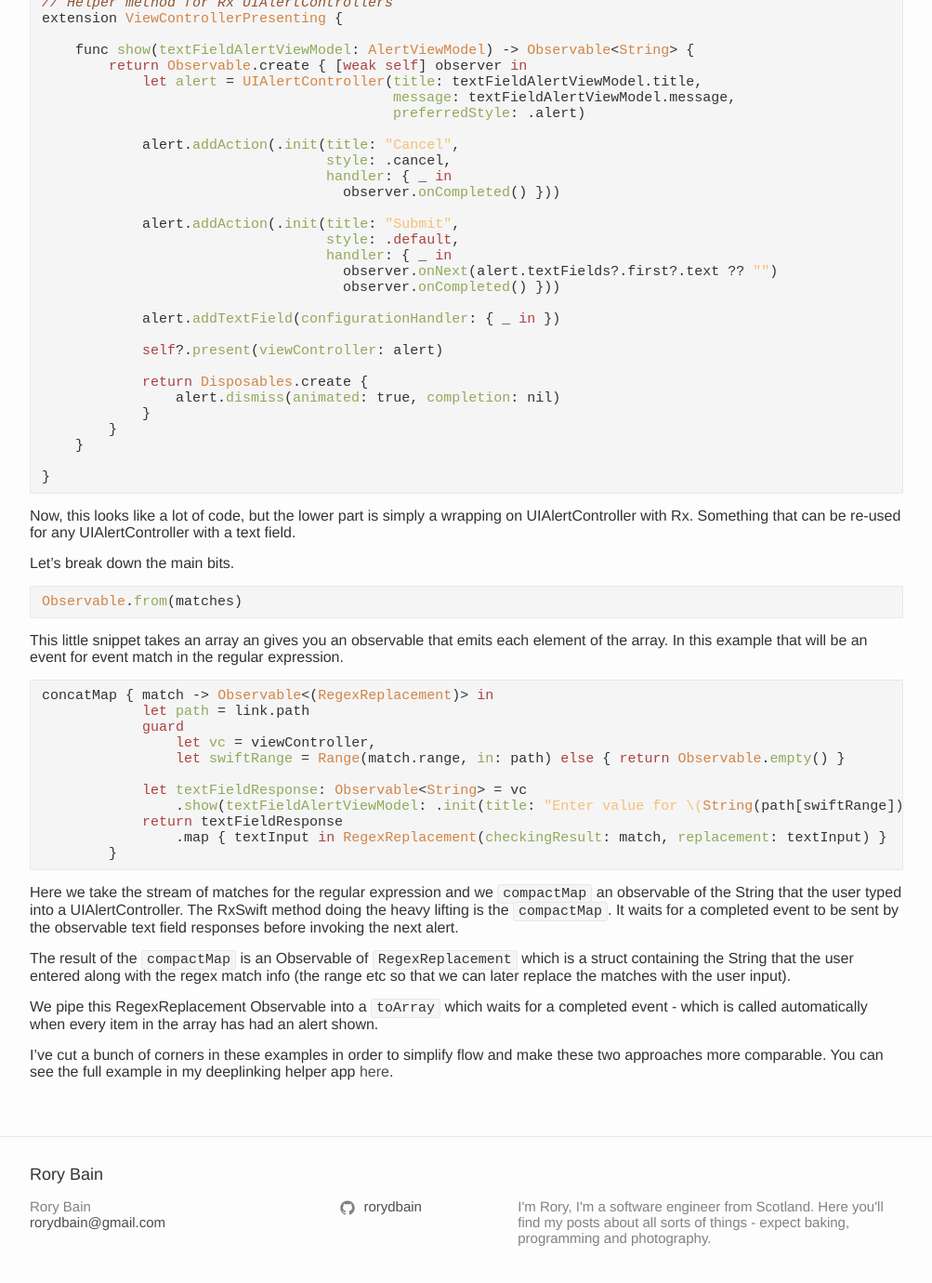
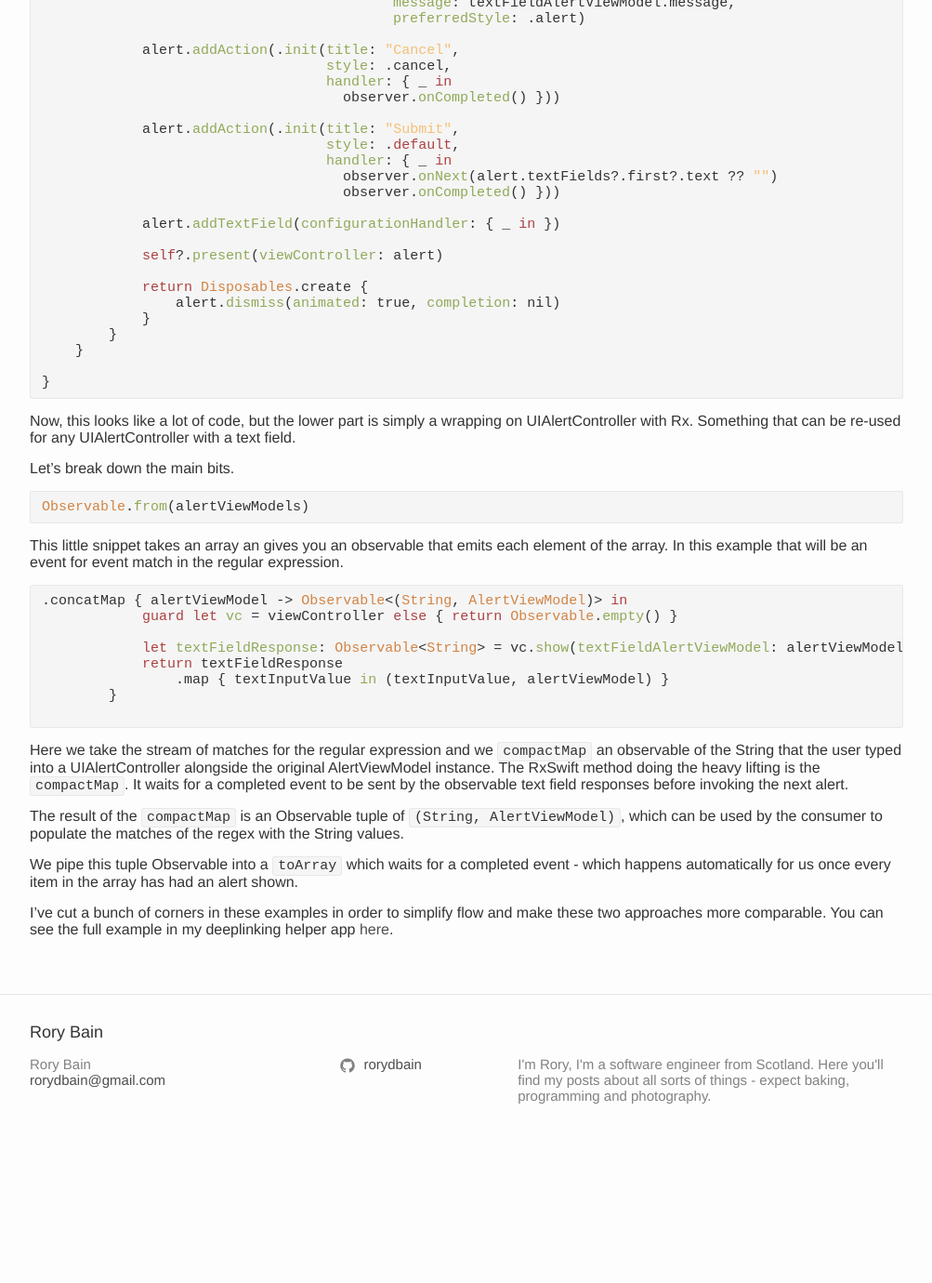
Before and after one commit to rorydbain/rorydbain.github.io, a Jekyll site: the page built from _posts/2018-11-19-rxswift-alerts.markdown, in a window 1280 px wide and 1400 px high, scrolled down 1528 px. Shown: the top 1380 px of the window at 93% size, without its empty margins (138-1141 px from the left). Built offline with Jekyll 4.4.1, drawn with Linux system fonts in a browser that asks for light colours; comment, search, counter and statistics services are not loaded; after the commit the page ends 2775 px from its top, so only the background shows below that; some of the changed text lies outside the part shown.

Commit message:
updating rubbish I wrote

````diff
--- a/_posts/2018-11-19-rab-microlight.markdown
+++ b/_posts/2018-11-19-rab-microlight.markdown
@@ -4,7 +4,7 @@ title:  "Rab Microlight Alpine"
 date:   2018-11-19 09:16:00 +0000
 categories: reviews
 ---
-I recently purchased the Rab Microlight Alpine down jacket. Like with my Arcteryx jacket, I thought it might be helpful for others for me to share my opinions and some pictures as there’s limited info or decent pictures of these products online.
+I recently purchased the Rab Microlight Alpine down jacket. Like with my Arcteryx jacket, I thought it might be helpful to others if I shared my opinions and some pictures as there’s limited info or pictures outside of those by the manufacturer online.
 
 I chose this garment to replace a North Face Thermo Ball jacket that my brother has adopted to be his own. The Rab number uses real down and is noticeably warmer than the synthetic insulation of the North Face. That being said, the Rab fits slimmer which certainly helps to keep the warm in.
 
@@ -14,4 +14,8 @@ The jacket comes branded with a small Nikwax - the waterproofing company - logo
 
 Like the Arcteryx, this jacket has both a good hood and a soft microfibre-like material on the inside of the zip. There’s even a small sleeping bag like case that Rab provide for you to pack the jacket away into. Some jackets I have tried have the ability to pack away into their own pockets which defeats the need to keep track of a little bag that I will inevitably lose.
 
+The jacket doesn't pack away /that/ small but it's so light that you don't notice on your person that much.
+
+I went for size Medium and I'm happy with the fit. I'm just shy of 6'2. Feel free to send me any questions, I'll try and remember to add more pictures when I get some.
+
 ![Rab Microlight]({{ "/assets/rab_2.jpeg" | absolute_url }})
--- a/_posts/2018-11-19-rxswift-alerts.markdown
+++ b/_posts/2018-11-19-rxswift-alerts.markdown
@@ -16,20 +16,20 @@ protocol AlertPresenting: class {
 }
 
 protocol MultipleAlertControllerOutput: class {
-    func didFinishDisplayingAlerts(withChoices choices: [String: AlertViewModel])
+    func didFinishDisplayingAlerts(withChoices choices: [(String, AlertViewModel)])
 }
 
 class MultipleAlertController {
 
     private var iterations = 0
     private var viewModels = [AlertViewModel]()
-    private var results = [String: AlertViewModel]()
+    private var results = [(String, AlertViewModel)]()
     private weak var alertPresenter: AlertPresenting?
     weak var output: MultipleAlertControllerOutput?
 
     func display(alerts alertViewModels: [AlertViewModel]) {
         self.iterations = 0
-        self.results = [:]
+        self.results = []
         self.viewModels = alertViewModels
         self.showNextAlert()
     }
@@ -55,26 +55,16 @@ Now this isn’t necessarily bad, but having to keep track of or reset state can
 ```swift
 import RxSwift
 
-protocol ViewControllerPresenting: class {
-    func present(viewController: UIViewController)
-}
-static func populateParameters(for link: Link, presentingAlertFrom viewController: ViewControllerPresenting?) -> Observable<[RegexReplacement]> {
-    let paramRegex = "\\$\\{(.*?)\\}" // e.g. /pickem/${tournamentId}
-    let matches = try! NSRegularExpression(pattern: paramRegex)
-        .matches(in: link.path, options: [], range: NSRange(link.path.startIndex..., in: link.path))
+func populateParameters(for alertViewModels: [AlertViewModel], presentingAlertFrom viewController: ViewControllerPresenting?) -> Observable<[RegexReplacement]> {
 
     return Observable
-        .from(matches)
-        .concatMap { match -> Observable<(RegexReplacement)> in
-            let path = link.path
-            guard
-                let vc = viewController,
-                let swiftRange = Range(match.range, in: path) else { return Observable.empty() }
+        .from(alertViewModels)
+        .concatMap { alertViewModel -> Observable<(String, AlertViewModel)> in
+            guard let vc = viewController else { return Observable.empty() }
 
-            let textFieldResponse: Observable<String> = vc
-                .show(textFieldAlertViewModel: .init(title: "Enter value for \(String(path[swiftRange]))", message: nil))
+            let textFieldResponse: Observable<String> = vc.show(textFieldAlertViewModel: alertViewModel)
             return textFieldResponse
-                .map { textInput in RegexReplacement(checkingResult: match, replacement: textInput) }
+                .map { textInputValue in (textInputValue, alertViewModel) }
         }
         .toArray()
 }
@@ -119,28 +113,25 @@ Now, this looks like a lot of code, but the lower part is simply a wrapping on U
 Let’s break down the main bits.
 
 ```swift
-Observable.from(matches)
+Observable.from(alertViewModels)
 ```
 This little snippet takes an array an gives you an observable that emits each element of the array. In this example that will be an event for event match in the regular expression.
 
 ```swift
-concatMap { match -> Observable<(RegexReplacement)> in
-            let path = link.path
-            guard
-                let vc = viewController,
-                let swiftRange = Range(match.range, in: path) else { return Observable.empty() }
+.concatMap { alertViewModel -> Observable<(String, AlertViewModel)> in
+            guard let vc = viewController else { return Observable.empty() }
 
-            let textFieldResponse: Observable<String> = vc
-                .show(textFieldAlertViewModel: .init(title: "Enter value for \(String(path[swiftRange]))", message: nil))
+            let textFieldResponse: Observable<String> = vc.show(textFieldAlertViewModel: alertViewModel)
             return textFieldResponse
-                .map { textInput in RegexReplacement(checkingResult: match, replacement: textInput) }
+                .map { textInputValue in (textInputValue, alertViewModel) }
         }
+
 ```
 
-Here we take the stream of matches for the regular expression and we `compactMap` an observable of the String that the user typed into a UIAlertController. The RxSwift method doing the heavy lifting is the `compactMap`. It waits for a completed event to be sent by the observable text field responses before invoking the next alert.
+Here we take the stream of matches for the regular expression and we `compactMap` an observable of the String that the user typed into a UIAlertController alongside the original AlertViewModel instance. The RxSwift method doing the heavy lifting is the `compactMap`. It waits for a completed event to be sent by the observable text field responses before invoking the next alert.
 
-The result of the `compactMap` is an Observable of `RegexReplacement` which is a struct containing the String that the user entered along with the regex match info (the range etc so that we can later replace the matches with the user input).
+The result of the `compactMap` is an Observable tuple of `(String, AlertViewModel)`, which can be used by the consumer to populate the matches of the regex with the String values.
 
-We pipe this RegexReplacement Observable into a `toArray` which waits for a completed event - which is called automatically when every item in the array has had an alert shown.
+We pipe this tuple Observable into a `toArray` which waits for a completed event - which happens automatically for us once every item in the array has had an alert shown.
 
 I’ve cut a bunch of corners in these examples in order to simplify flow and make these two approaches more comparable. You can see the full example in my deeplinking helper app [here](https://github.com/rorydbain/hyrulelink).
````
Also changed, not shown: other parts of _posts/2018-11-19-rxswift-alerts.markdown (+5 -1 lines).
